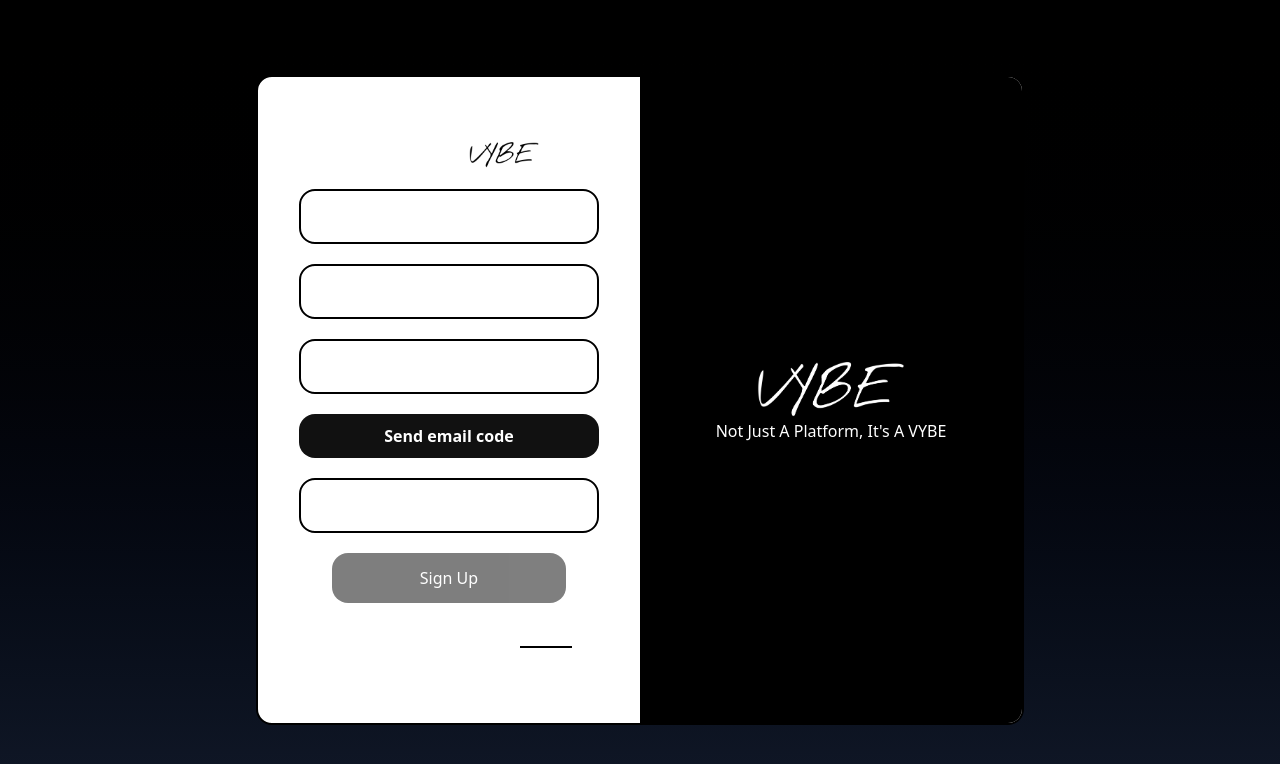
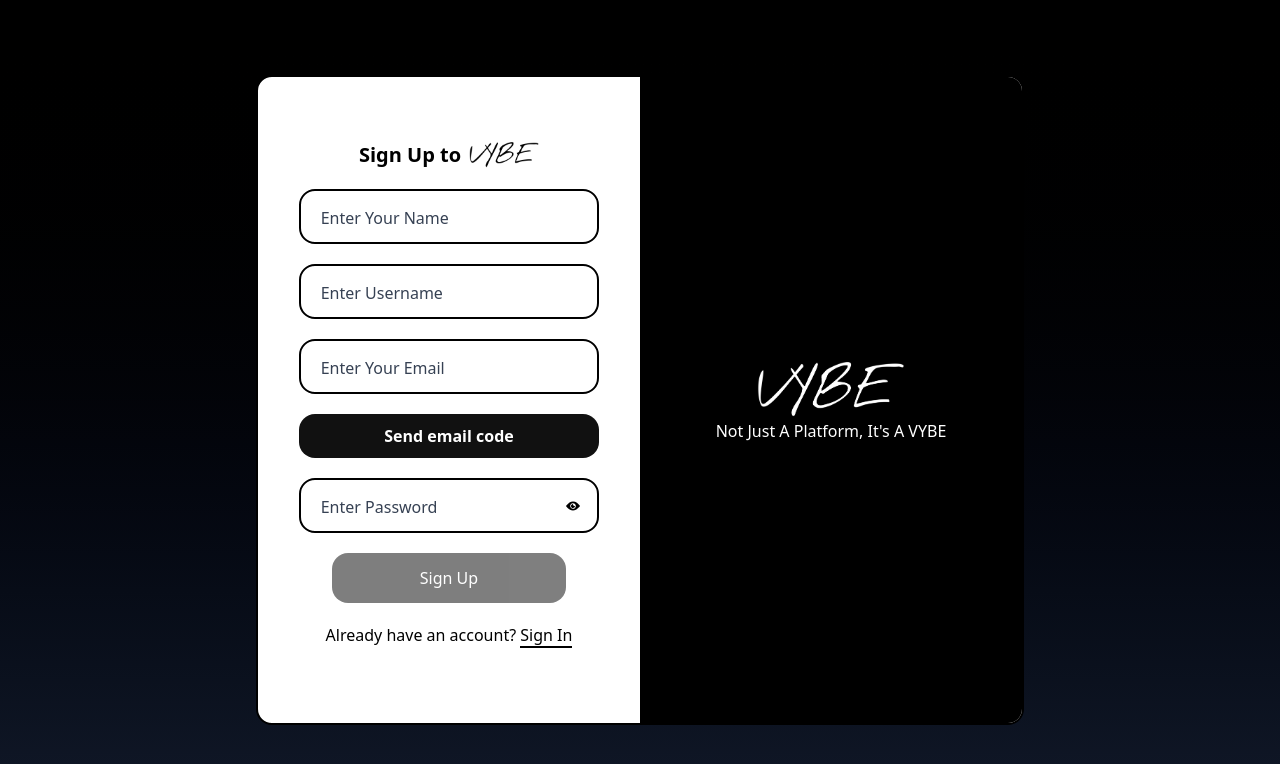
Before and after one commit to jaggasingh4444/Vybe, a React (Vite) app in the folder frontend/: page /signup in a window 1280 px wide. Shown: the top 764 px of the page. Built offline with nearby package versions, Linux system fonts and the light colour scheme; no server answers.

Commit message:
Fix auth page text visibility

```diff
--- a/frontend/src/pages/ForgotPassword.jsx
+++ b/frontend/src/pages/ForgotPassword.jsx
@@ -138,7 +138,7 @@ function ForgotPassword() {
 
       {/* STEP 1: Enter Email */}
       {step === 1 && (
-        <div className='w-[90%] max-w-[500px] h-[450px] bg-white rounded-2xl flex justify-center items-center flex-col border-2 border-[#1a1f23] gap-5 p-6'>
+        <div className='w-[90%] max-w-[500px] h-[450px] bg-white text-black rounded-2xl flex justify-center items-center flex-col border-2 border-[#1a1f23] gap-5 p-6'>
           <h2 className='text-2xl font-bold'>Forgot Password</h2>
           <p className='text-gray-600 text-sm text-center'>Enter your email address and we'll send you an OTP</p>
 
@@ -167,7 +167,7 @@ function ForgotPassword() {
                 }}
                 onFocus={() => setInputClicked({ ...inputClicked, email: true })}
                 onBlur={() => !email && setInputClicked({ ...inputClicked, email: false })}
-                className="w-full h-full outline-none border-0 bg-transparent text-[16px]"
+                className="w-full h-full outline-none border-0 bg-transparent text-black text-[16px]"
                 required
               />
             </div>
@@ -190,7 +190,7 @@ function ForgotPassword() {
 
       {/* STEP 2: Verify OTP */}
       {step === 2 && (
-        <div className='w-[90%] max-w-[500px] h-[450px] bg-white rounded-2xl flex justify-center items-center flex-col border-2 border-[#1a1f23] gap-5 p-6'>
+        <div className='w-[90%] max-w-[500px] h-[450px] bg-white text-black rounded-2xl flex justify-center items-center flex-col border-2 border-[#1a1f23] gap-5 p-6'>
           <h2 className='text-2xl font-bold'>Verify OTP</h2>
           <p className='text-gray-600 text-sm text-center'>We've sent a 6-digit code to {email}</p>
 
@@ -220,7 +220,7 @@ function ForgotPassword() {
                 }}
                 onFocus={() => setInputClicked({ ...inputClicked, otp: true })}
                 onBlur={() => !otp && setInputClicked({ ...inputClicked, otp: false })}
-                className="w-full h-full outline-none border-0 bg-transparent text-[16px]"
+                className="w-full h-full outline-none border-0 bg-transparent text-black text-[16px]"
                 required
               />
             </div>
@@ -243,7 +243,7 @@ function ForgotPassword() {
 
       {/* STEP 3: Reset Password */}
       {step === 3 && (
-        <div className='w-[90%] max-w-[500px] h-[550px] bg-white rounded-2xl flex justify-center items-center flex-col border-2 border-[#1a1f23] gap-5 p-6'>
+        <div className='w-[90%] max-w-[500px] h-[550px] bg-white text-black rounded-2xl flex justify-center items-center flex-col border-2 border-[#1a1f23] gap-5 p-6'>
           <h2 className='text-2xl font-bold'>Reset Password</h2>
           <p className='text-gray-600 text-sm text-center'>Enter your new password</p>
 
@@ -273,7 +273,7 @@ function ForgotPassword() {
                 }}
                 onFocus={() => setInputClicked({ ...inputClicked, newPassword: true })}
                 onBlur={() => !newPassword && setInputClicked({ ...inputClicked, newPassword: false })}
-                className="w-full h-full outline-none border-0 bg-transparent text-[16px]"
+                className="w-full h-full outline-none border-0 bg-transparent text-black text-[16px]"
                 required
               />
               {!showNewPassword ? (
@@ -320,7 +320,7 @@ function ForgotPassword() {
                 }}
                 onFocus={() => setInputClicked({ ...inputClicked, confirmPassword: true })}
                 onBlur={() => !confirmPassword && setInputClicked({ ...inputClicked, confirmPassword: false })}
-                className="w-full h-full outline-none border-0 bg-transparent text-[16px]"
+                className="w-full h-full outline-none border-0 bg-transparent text-black text-[16px]"
                 required
               />
               {!showConfirmPassword ? (
--- a/frontend/src/pages/SignIn.jsx
+++ b/frontend/src/pages/SignIn.jsx
@@ -96,7 +96,7 @@ function SignIn() {
         </div>
       )}
 
-      <div className="flex w-[90%] lg:max-w-[60%] h-[500px] bg-white rounded-2xl overflow-hidden border-2 border-black">
+      <div className="flex w-[90%] lg:max-w-[60%] h-[500px] bg-white text-black rounded-2xl overflow-hidden border-2 border-black">
 
         {/* LEFT */}
         <div className="w-full lg:w-1/2 flex flex-col items-center p-6 gap-5">
@@ -117,7 +117,7 @@ function SignIn() {
               }
             >
               <label
-                className={`absolute left-4 bg-white px-1 transition-all
+                className={`absolute left-4 bg-white px-1 text-gray-700 transition-all
                   ${
                     inputClicked.userName || userName
                       ? "top-[-12px] text-sm"
@@ -139,7 +139,7 @@ function SignIn() {
                   !userName &&
                   setInputClicked({ ...inputClicked, userName: false })
                 }
-                className="w-full h-full outline-none bg-transparent"
+                className="w-full h-full outline-none bg-transparent text-black"
                 required
               />
             </div>
@@ -152,7 +152,7 @@ function SignIn() {
               }
             >
               <label
-                className={`absolute left-4 bg-white px-1 transition-all
+                className={`absolute left-4 bg-white px-1 text-gray-700 transition-all
                   ${
                     inputClicked.password || password
                       ? "top-[-12px] text-sm"
@@ -174,7 +174,7 @@ function SignIn() {
                   !password &&
                   setInputClicked({ ...inputClicked, password: false })
                 }
-                className="w-full h-full outline-none bg-transparent"
+                className="w-full h-full outline-none bg-transparent text-black"
                 required
                 minLength={6}
               />
--- a/frontend/src/pages/SignUp.jsx
+++ b/frontend/src/pages/SignUp.jsx
@@ -197,7 +197,7 @@ function SignUp() {
         </div>
       )}
 
-      <div className="flex w-[90%] lg:max-w-[60%] min-h-[650px] bg-white rounded-2xl overflow-hidden border-2 border-black">
+      <div className="flex w-[90%] lg:max-w-[60%] min-h-[650px] bg-white text-black rounded-2xl overflow-hidden border-2 border-black">
 
         {/* LEFT */}
         <div className="w-full lg:w-1/2 flex flex-col items-center p-6 gap-5">
@@ -247,7 +247,7 @@ function SignUp() {
                   onClick={() => setInputClicked({ ...inputClicked, otp: true })}
                 >
                   <label
-                    className={`absolute left-4 bg-white px-1 transition-all
+                    className={`absolute left-4 bg-white px-1 text-gray-700 transition-all
                       ${inputClicked.otp || otp ? "top-[-12px] text-sm" : "top-[12px]"}`}
                   >
                     Verification Code
@@ -257,7 +257,7 @@ function SignUp() {
                     value={otp}
                     maxLength={6}
                     onChange={(event) => setOtp(event.target.value.replace(/\D/g, ""))}
-                    className="w-full h-full outline-none bg-transparent"
+                    className="w-full h-full outline-none bg-transparent text-black"
                     required
                   />
                 </div>
@@ -307,7 +307,7 @@ function SignUp() {
               }
             >
               <label
-                className={`absolute left-4 bg-white px-1 transition-all
+                className={`absolute left-4 bg-white px-1 text-gray-700 transition-all
                   ${
                     inputClicked.password || password
                       ? "top-[-12px] text-sm"
@@ -321,7 +321,7 @@ function SignUp() {
                 type={showPassword ? "text" : "password"}
                 value={password}
                 onChange={(e) => setPassword(e.target.value)}
-                className="w-full h-full outline-none bg-transparent"
+                className="w-full h-full outline-none bg-transparent text-black"
                 required
                 minLength={6}
               />
@@ -388,7 +388,7 @@ function Input({
       onClick={() => setInputClicked({ ...inputClicked, [id]: true })}
     >
       <label
-        className={`absolute left-4 bg-white px-1 transition-all
+        className={`absolute left-4 bg-white px-1 text-gray-700 transition-all
           ${
             inputClicked[id] || value
               ? "top-[-12px] text-sm"
@@ -403,7 +403,7 @@ function Input({
         value={value}
         onChange={(e) => setValue(e.target.value)}
         disabled={disabled}
-        className="w-full h-full outline-none bg-transparent"
+        className="w-full h-full outline-none bg-transparent text-black"
         required
       />
     </div>
```
